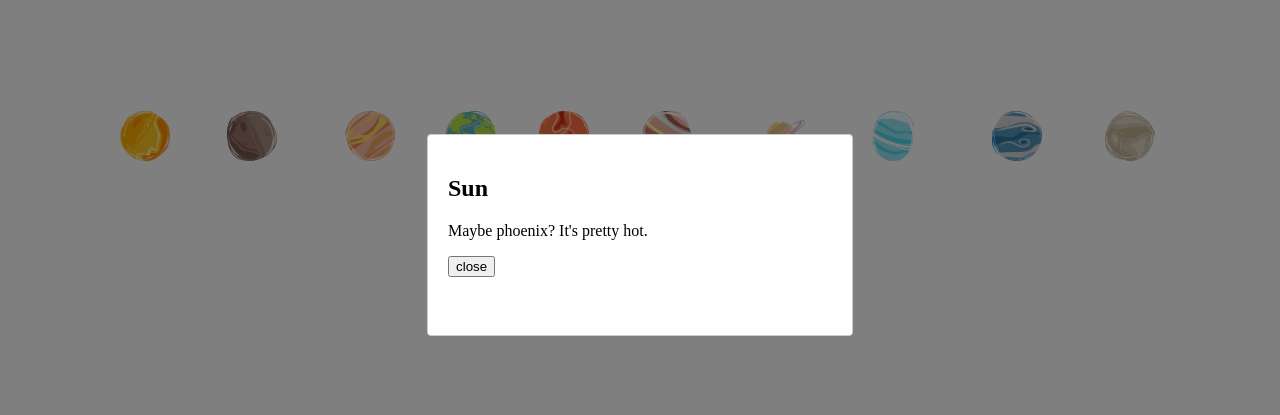
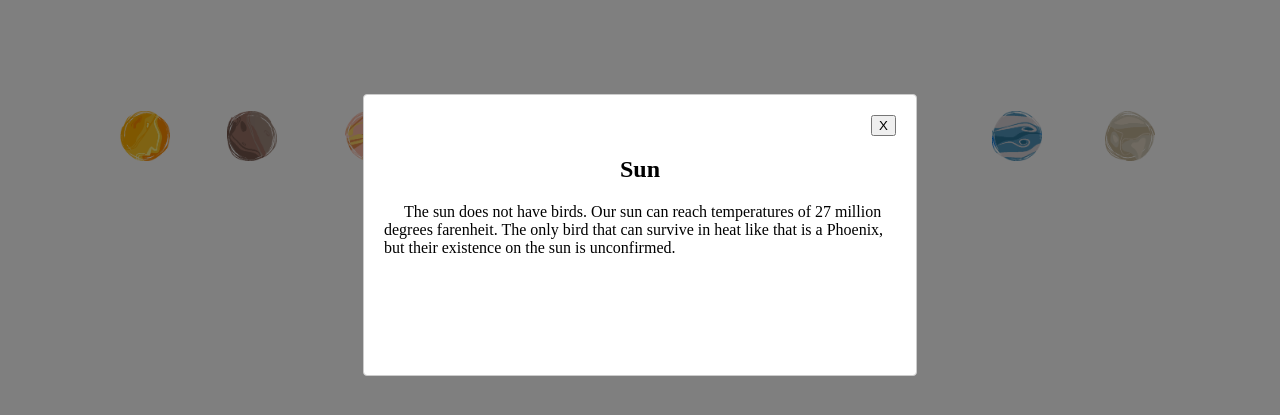
Before and after one commit to Dcooley1350/hasBirds, a Gatsby site: page / in a window 1280 px wide. Both pictures are taken after a click on the button 144 px from the left and 300 px from the top of the page. Shown: the part 165-580 px from the top of the page. Built offline with nearby package versions, Linux system fonts and the light colour scheme; Gatsby itself is replaced by a stand-in of ours.

Commit message:
Write planet data and style modal

```diff
--- a/src/components/Planet.js
+++ b/src/components/Planet.js
@@ -23,17 +23,28 @@ const flexBox = {
   alignItems: 'center',
   textAlign: 'center',
 }
-
 const modalStyles = {
   overlay: {
     backgroundColor: 'rgba(0, 0, 0, 0.5)',
     position: 'fixed',
   },
   content: {
-    height: '20vh',
-    width: '30vw',
+    height: '30vh',
+    width: '40vw',
     margin: 'auto'
   }
+}
+const modalTitle = {
+  textAlign: 'center',
+}
+const justificationStyle = {
+  textIndent: '20px'
+}
+const closeButtonStyle = {
+
+}
+const buttonBox = {
+  textAlign: 'right'
 }
 
 Modal.setAppElement('#___gatsby')
@@ -88,9 +99,11 @@ class Planet extends React.Component {
           style={modalStyles}
           contentLabel="Planet info Modal"
         >
-          <h2>{planet.name}</h2>
-          <p>{planet.justification}</p>
-          <button onClick={() => this.handleToggleModal(false)}>close</button>
+          <div style={buttonBox}>
+            <button style={closeButtonStyle} onClick={() => this.handleToggleModal(false)}>X</button>
+          </div>
+          <h2 style={modalTitle}>{planet.name}</h2>
+          <p style={justificationStyle}>{planet.justification}</p>
         </Modal>
       </div>
     )
--- a/src/data/planet_data.js
+++ b/src/data/planet_data.js
@@ -14,63 +14,63 @@ const planets = {
   sun: {
     name: "Sun",
     hasBirds: false,
-    justification: "Maybe phoenix? It's pretty hot.",
+    justification: "The sun does not have birds. Our sun can reach temperatures of 27 million degrees farenheit. The only bird that can survive in heat like that is a Phoenix, but their existence on the sun is unconfirmed.",
     img: Sun,
     altDescription: "A cartoon drawing of the sun.",
   },
   mercury: {
     name: "Mercury",
     hasBirds: false,
-    justification: "it just doesn't",
+    justification: "Mercury does not have birds. The planet has an incredibly thin atmosphere composed mostly of oxygen (O2), sodium (Na), hydrogen (H2), helium (He), and potassium (K). Assuming birds are in-fact animals, and not robots, they would suffocate immediately.",
     img: Mercury,
     altDescription: "A cartoon drawing of the planet Mercury.",
   },
   venus: {
     name: "Venus",
     hasBirds: false,
-    justification: "it just doesn't",
+    justification: "Venus does not have birds. The air pressure on the surface of Venus is around 90 times the air pressure on Earth's surface. That pressure would cause any bird to be unceremoniously squished.",
     img: Venus,
     alt: "A cartoon drawing of the planet Venus.",
   },
   earth: {
     name: "Earth",
     hasBirds: true,
-    justification: "It does! Can confirm. They might be robots. That's another conversation.",
+    justification: "The Earth does have birds! Can confirm. They might be robots, but that's another conversation.",
     img: Earth,
     altDescription: "A cartoon drawing of the planet Earth.",
   },
   mars: {
     name: "Mars",
     hasBirds: false,
-    justification: "it just doesn't",
+    justification: "Mars does not have birds. Liquid water cannot exist on the surface of Mars due to low atmospheric pressure, which is less than 1% that of Earth's except at the lowest elevations for short periods. Birds would not survive without water to drink. Also, due to lack of water, their are not bird baths on Mars, and birds love bird baths.",
     img: Mars,
     altDescription: "A cartoon drawing of the planet Mars.",
   },
   jupiter: {
     name: "Jupiter",
     hasBirds: false,
-    justification: "it just doesn't",
+    justification: "Jupiter does not have birds. Jupiter is the largest and most massive planet in our solar system. It has gravity about 2.5 times as strong as the gravity on our Earth. Gravity that strong would make it much too hard for birds to fly. Jupiter is also a gas giant, meaning it is made up entirely of gasses and has no true surface. If birds can't fly, but there is no real surface, then where does that leave them?!",
     img: Jupiter,
     altDescription: "A cartoon drawing of the planet Jupiter.",
   },
   saturn: {
     name: "Saturn",
     hasBirds: false,
-    justification: "it just doesn't",
+    justification: "Saturn does not have birds. It has pretty rings though. Not as cool as birds, but still nice.",
     img: Saturn,
     altDescription: "A cartoon drawing of the planet Saturn.",
   },
   uranus: {
     name: "Uranus",
     hasBirds: false,
-    justification: "it just doesn't",
+    justification: "Uranus does not have birds. It is an ice giant, meaning that most of its mass is a hot, dense fluid of 'icy' materials - water, methane and ammonia - above a small rocky core. The only birds that like ice and could live on Uranus are penguins, but there are no penguins on Uranus, unfortunately.",
     img: Uranus,
     altDescription: "A cartoon drawing of the planet Uranus.",
   },
   neptune: {
     name: "Neptune",
     hasBirds: false,
-    justification: "it just doesn't",
+    justification: "Neptune has no birds. The equatorial regions of Neptune have average wind speeds on 700 miles per hour. That is faster than the speed of sound on Earth! Any poor Neptune birds would be blown out of the skies by wind like that.",
     img: Neptune,
     altDescription: "A cartoon drawing of the planet Neptune.",
   },
```
